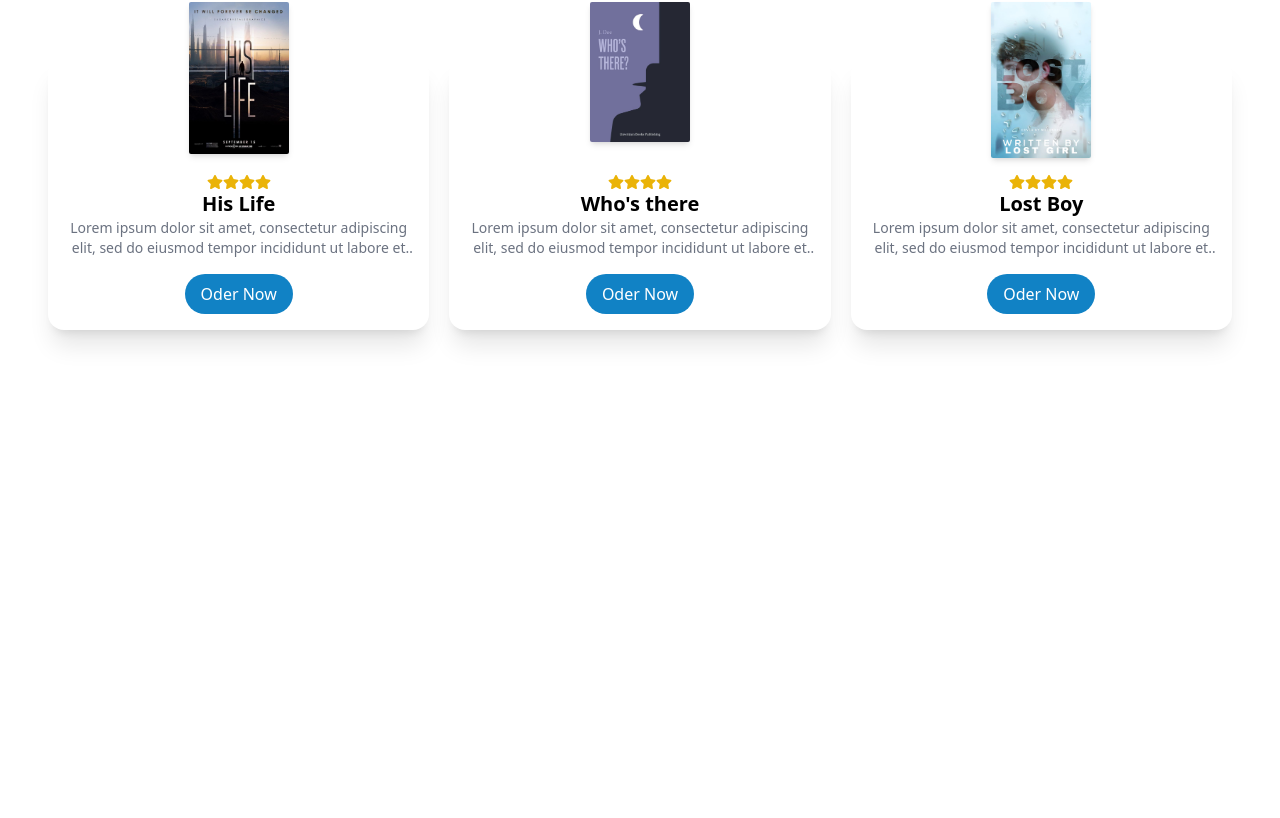
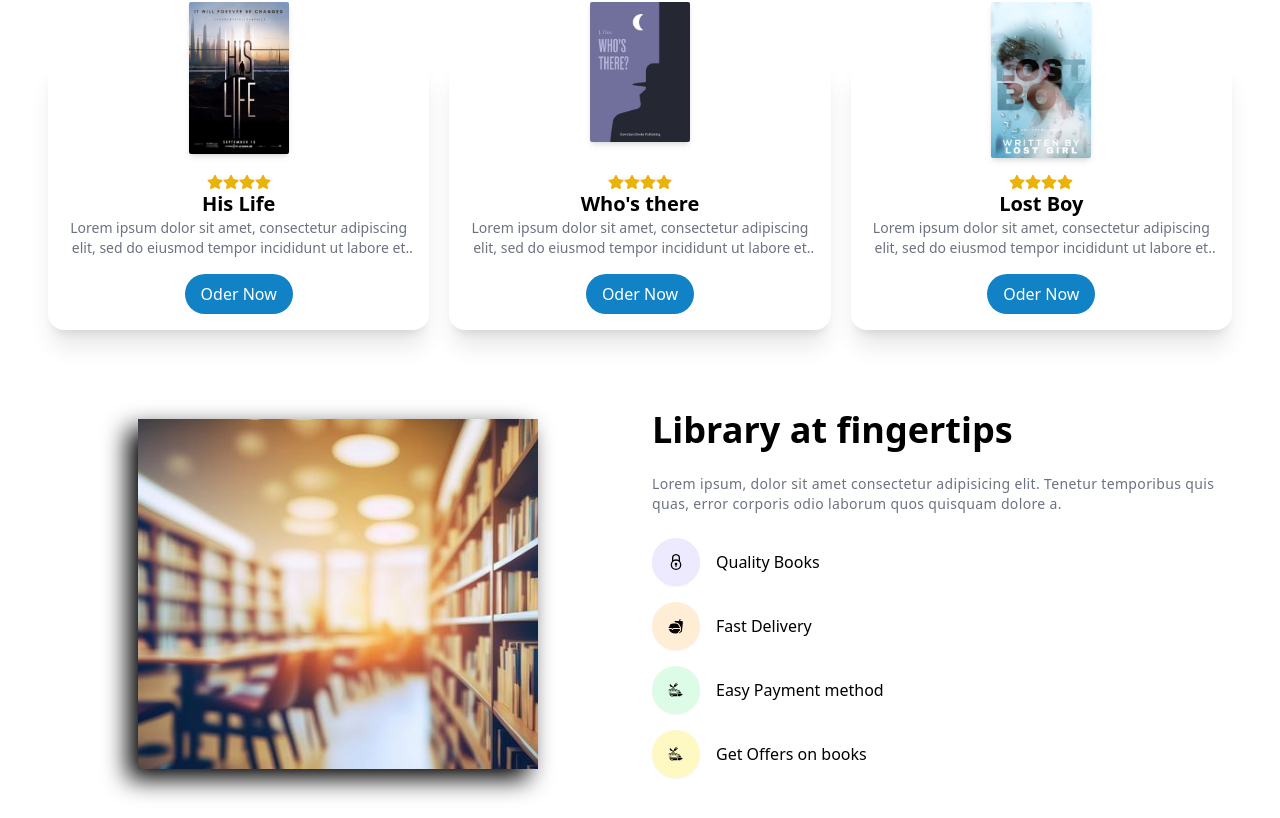
Before and after one commit to Nafiz7D/book-store-website, a React (Vite) app: page / in a window 1280 px wide. Shown: the part 872-1690 px from the top of the page. Before the commit the page ends 1242 px from the top, so only its background shows below. Built offline with nearby package versions, Linux system fonts and the light colour scheme.

Commit message:
added banner file

```diff
--- a/src/App.jsx
+++ b/src/App.jsx
@@ -2,6 +2,7 @@
 import Navbar from "./components/Navbar/Navbar";
 import Hero from "./components/Hero/Hero";
 import BestBooks from "./components/BestBooks/BestBooks";
+import Banner from "./components/Banner/Banner";
 
 const App = () => {
   return (
@@ -10,6 +11,7 @@
         <Navbar></Navbar>
         <Hero></Hero>
         <BestBooks></BestBooks>
+        <Banner></Banner>
       </div>
     </>
   );
--- /dev/null
+++ b/src/components/Banner/Banner.jsx
@@ -0,0 +1,57 @@
+import React from "react";
+import LibraryImg from "../../assets/website/library.jpg";
+import { GrSecure } from "react-icons/gr";
+import { IoFastFood } from "react-icons/io5";
+import { GiFoodTruck } from "react-icons/gi";
+
+const Banner = () => {
+  return (
+    <>
+      <div className="py-10">
+        <div className="container">
+          <div className="grid grid-cols-1 sm:grid-cols-2 items-center gap-6">
+            {/* image section */}
+            <div>
+              <img
+                className="max-w-[400px] block mx-auto h-[350px] w-full drop-shadow-[-10px_10px_12px_rgba(0,0,0,1)] object-cover"
+                src={LibraryImg}
+                alt=""
+              />
+            </div>
+            {/* text content section */}
+            <div className="flex flex-col justify-center gap-6 sm:pt-0">
+              <h1 className="text-3xl sm:text-4xl font-bold">
+                Library at fingertips
+              </h1>
+              <p className="text-sm text-gray-500 tracking-wide leading-5">
+                Lorem ipsum, dolor sit amet consectetur adipisicing elit.
+                Tenetur temporibus quis quas, error corporis odio laborum quos
+                quisquam dolore a.
+              </p>
+              <div className="flex flex-col gap-4">
+                <div className="flex items-center gap-4">
+                  <GrSecure className="text-4xl h-12 w-12 shadow-sm p-4 rounded-full bg-violet-100 dark:bg-violet-400" />
+                  <p>Quality Books</p>
+                </div>
+                <div className="flex items-center gap-4">
+                  <IoFastFood className="text-4xl h-12 w-12 shadow-sm p-4 rounded-full bg-orange-100 dark:bg-orange-400" />
+                  <p>Fast Delivery</p>
+                </div>
+                <div className="flex items-center gap-4">
+                  <GiFoodTruck className="text-4xl h-12 w-12 shadow-sm p-4 rounded-full bg-green-100 dark:bg-green-400" />
+                  <p>Easy Payment method</p>
+                </div>
+                <div className="flex items-center gap-4">
+                  <GiFoodTruck className="text-4xl h-12 w-12 shadow-sm p-4 rounded-full bg-yellow-100 dark:bg-yellow-400" />
+                  <p>Get Offers on books</p>
+                </div>
+              </div>
+            </div>
+          </div>
+        </div>
+      </div>
+    </>
+  );
+};
+
+export default Banner;
```
